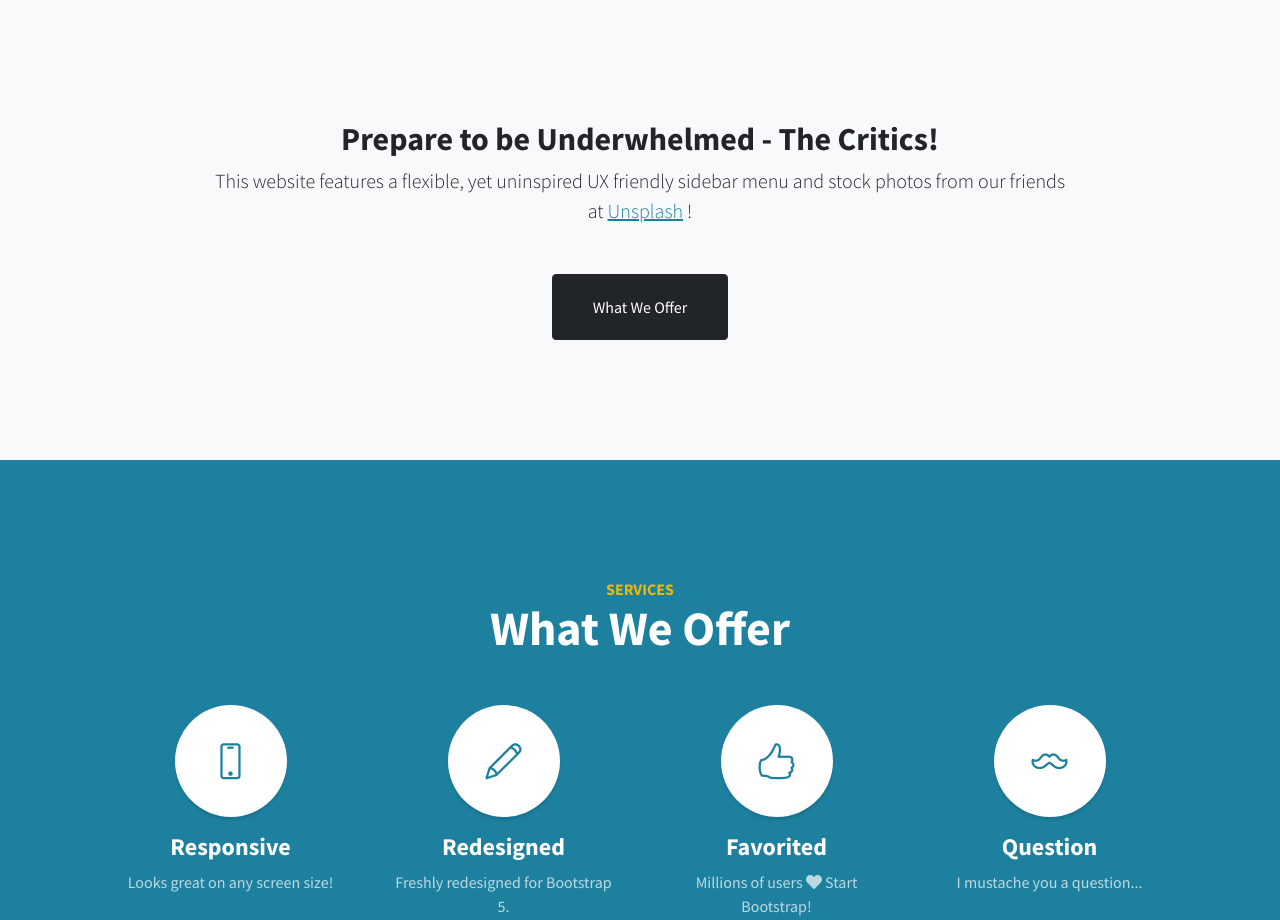
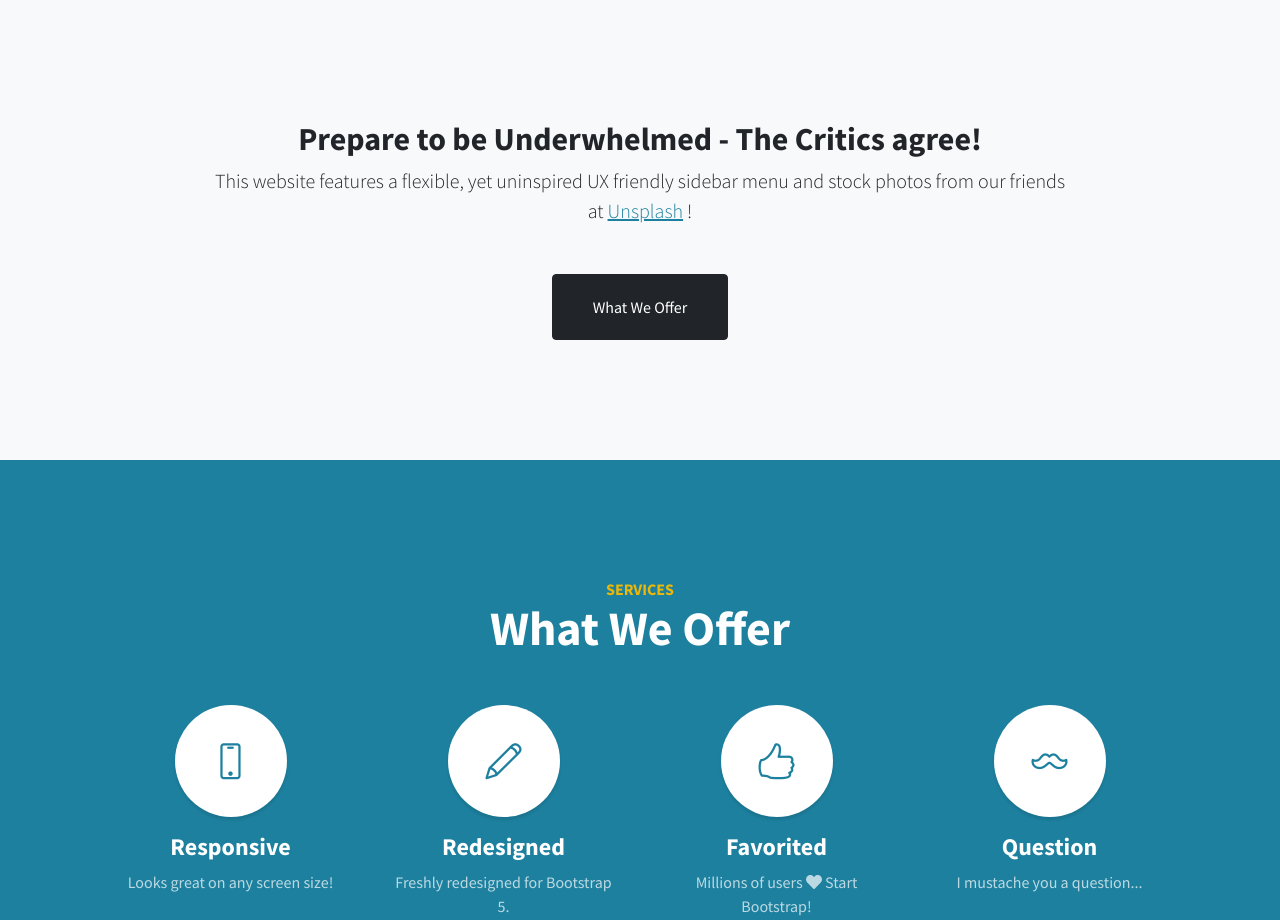
Before and after one commit to jefmud/flask-heroku, a plain HTML site: page flaskapp/templates/index.html in a window 1280 px wide. Shown: the part 800-1720 px from the top of the page. Drawn offline with nearby package versions, Linux system fonts and the light colour scheme.

Commit message:
Update index.html

```diff
--- a/flaskapp/templates/index.html
+++ b/flaskapp/templates/index.html
@@ -43,7 +43,7 @@
             <div class="container px-4 px-lg-5 text-center">
                 <div class="row gx-4 gx-lg-5 justify-content-center">
                     <div class="col-lg-10">
-                        <h2>Prepare to be Underwhelmed - The Critics!</h2>
+                        <h2>Prepare to be Underwhelmed - The Critics agree!</h2>
                         <p class="lead mb-5">
                             This website features a flexible, yet uninspired UX friendly sidebar menu and stock photos from our friends at
                             <a href="https://unsplash.com/">Unsplash</a>
```
